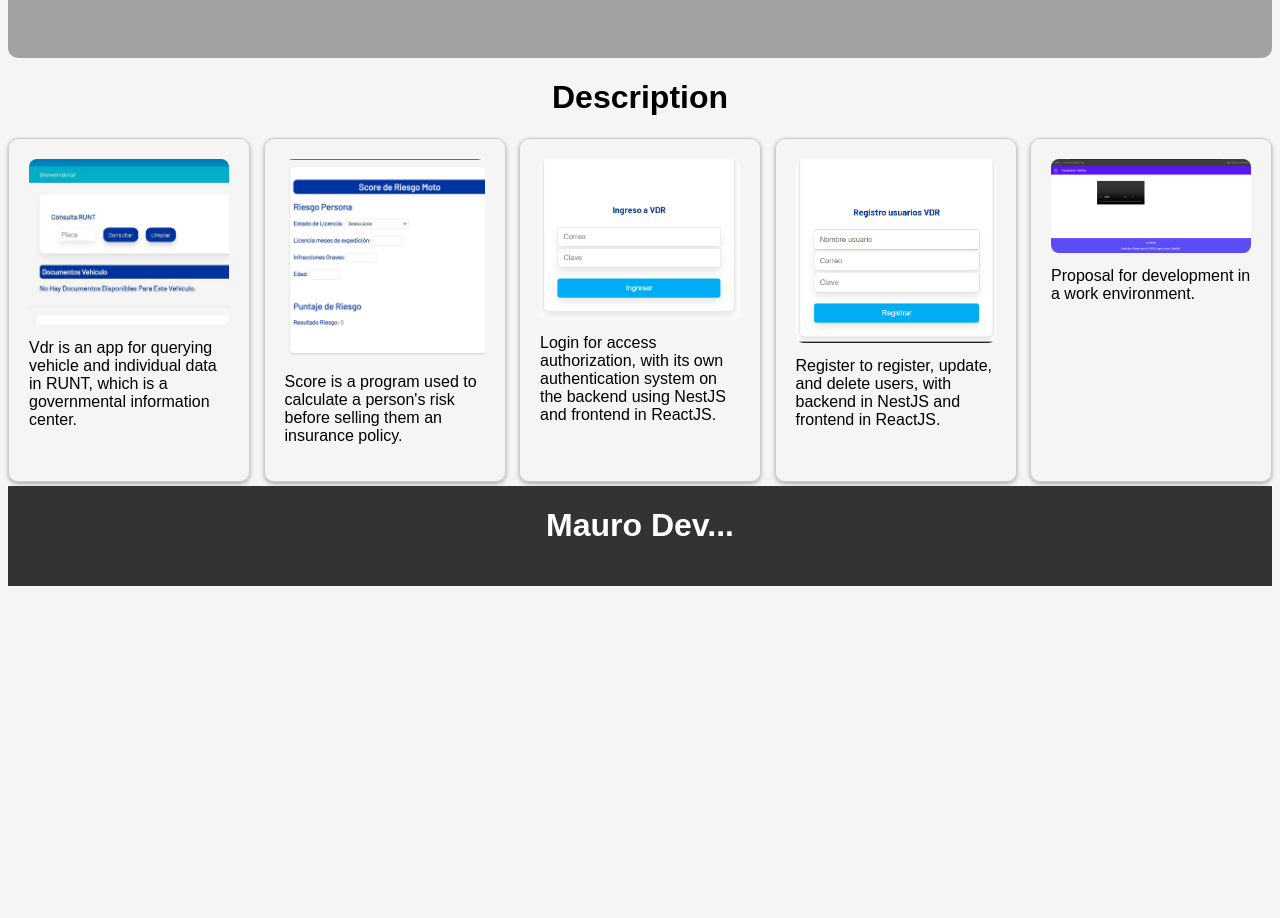
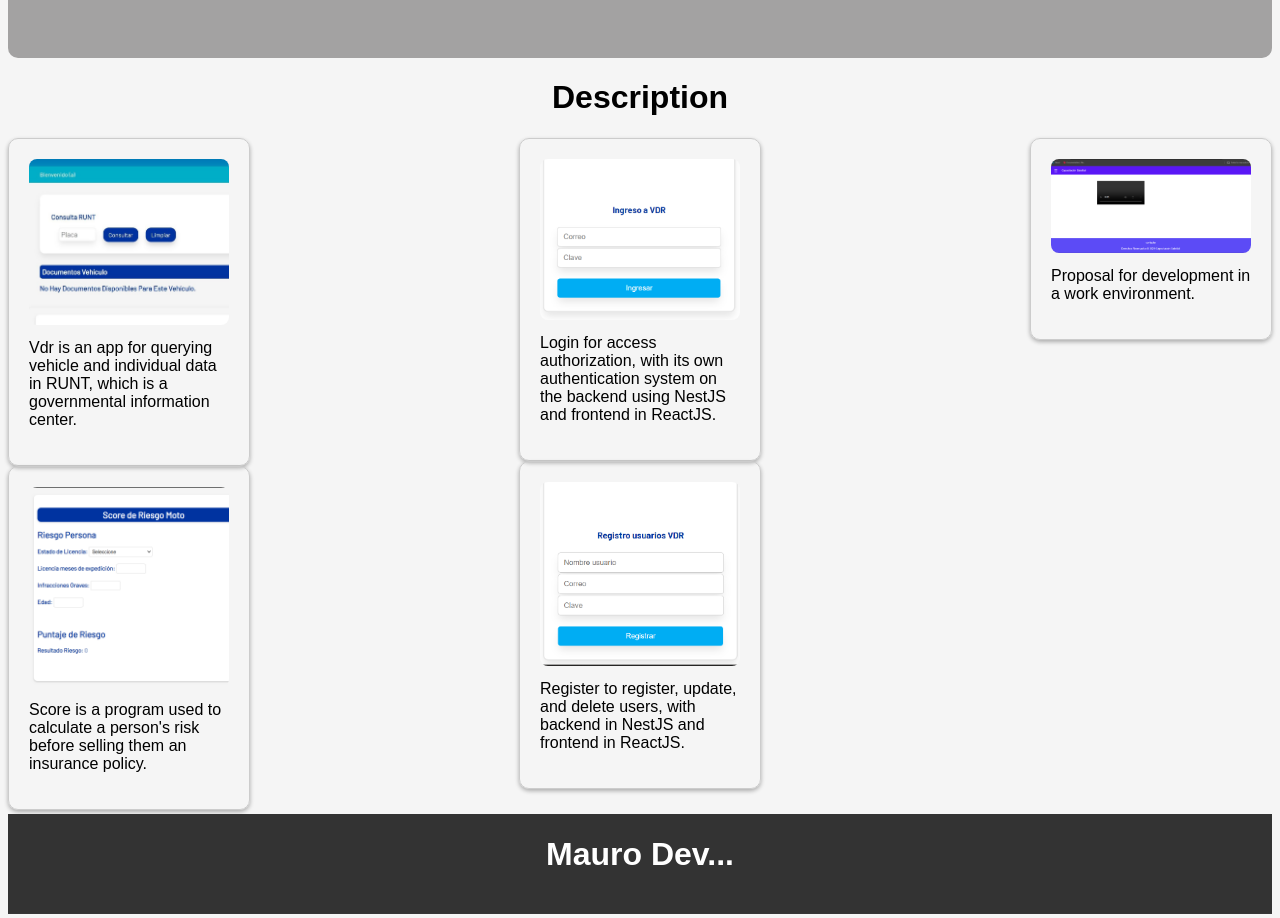
Before and after one commit to MAURO0189/Myproject, a React (Vite) app: page /projects in a window 1280 px wide. Shown: the part 880-1798 px from the top of the page. Before the commit the page ends 1470 px from the top, so only its background shows below. Built offline with nearby package versions, Linux system fonts and the light colour scheme; a web font is replaced by a local one.

Commit message:
change style

```diff
--- a/src/components/Cards.jsx
+++ b/src/components/Cards.jsx
@@ -3,8 +3,8 @@ import "../assets/style/cards.css";
 
 function Cards() {
   return (
-    <>
-      <div className="cards-container">
+    <div className="cards-container">
+      <div className="row">
         <div className="card">
           <img src="/img/Vdr1.jpg" alt="img1" />
           <p>
@@ -19,6 +19,8 @@ function Cards() {
             them an insurance policy.
           </p>
         </div>
+      </div>
+      <div className="row">
         <div className="card">
           <img src="/img/login.png" alt="img3" />
           <p>
@@ -33,12 +35,14 @@ function Cards() {
             NestJS and frontend in ReactJS.
           </p>
         </div>
+      </div>
+      <div className="row centered-row">
         <div className="card">
           <img src="/img/propuesta.png" alt="img5" />
           <p>Proposal for development in a work environment.</p>
         </div>
       </div>
-    </>
+    </div>
   );
 }
 
```
